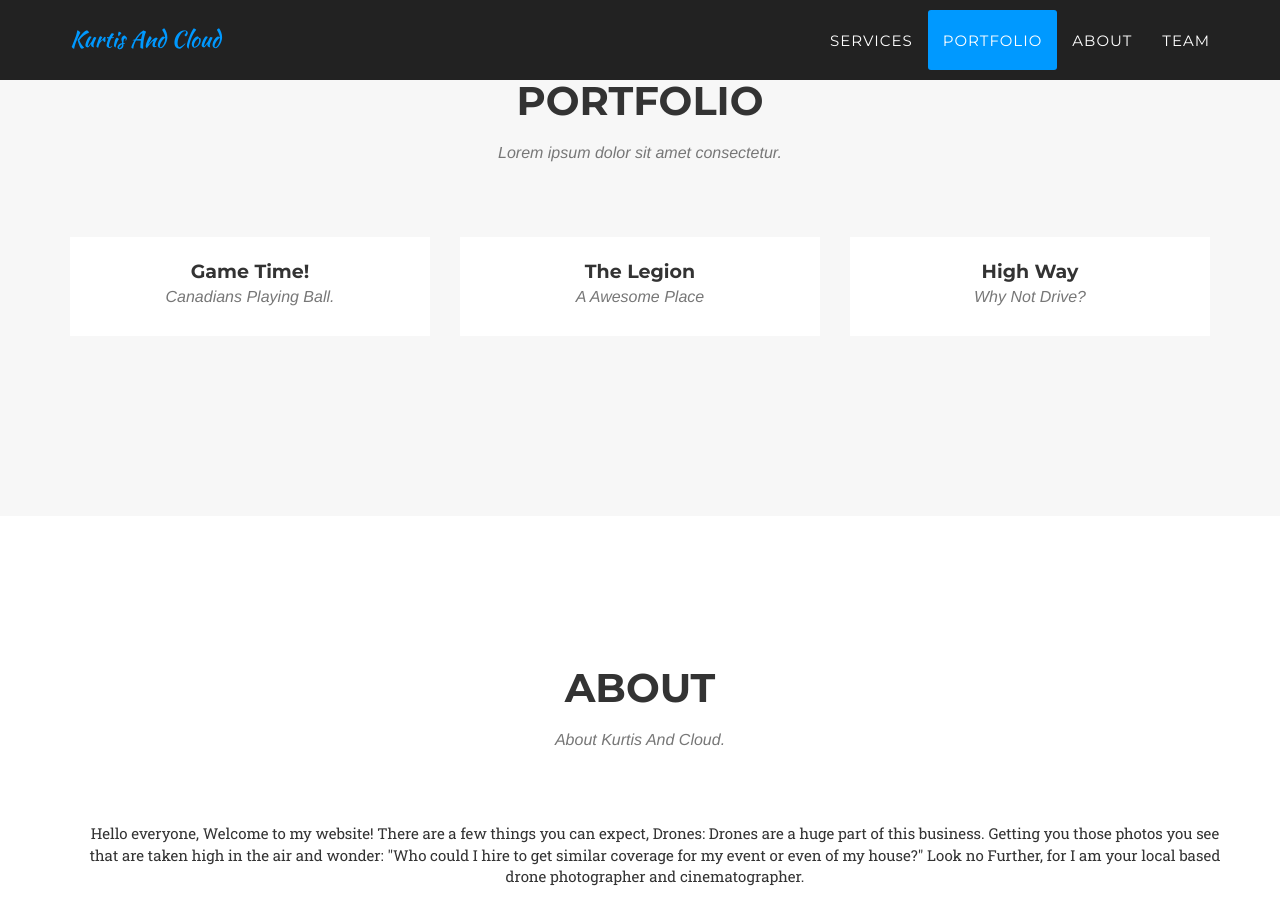
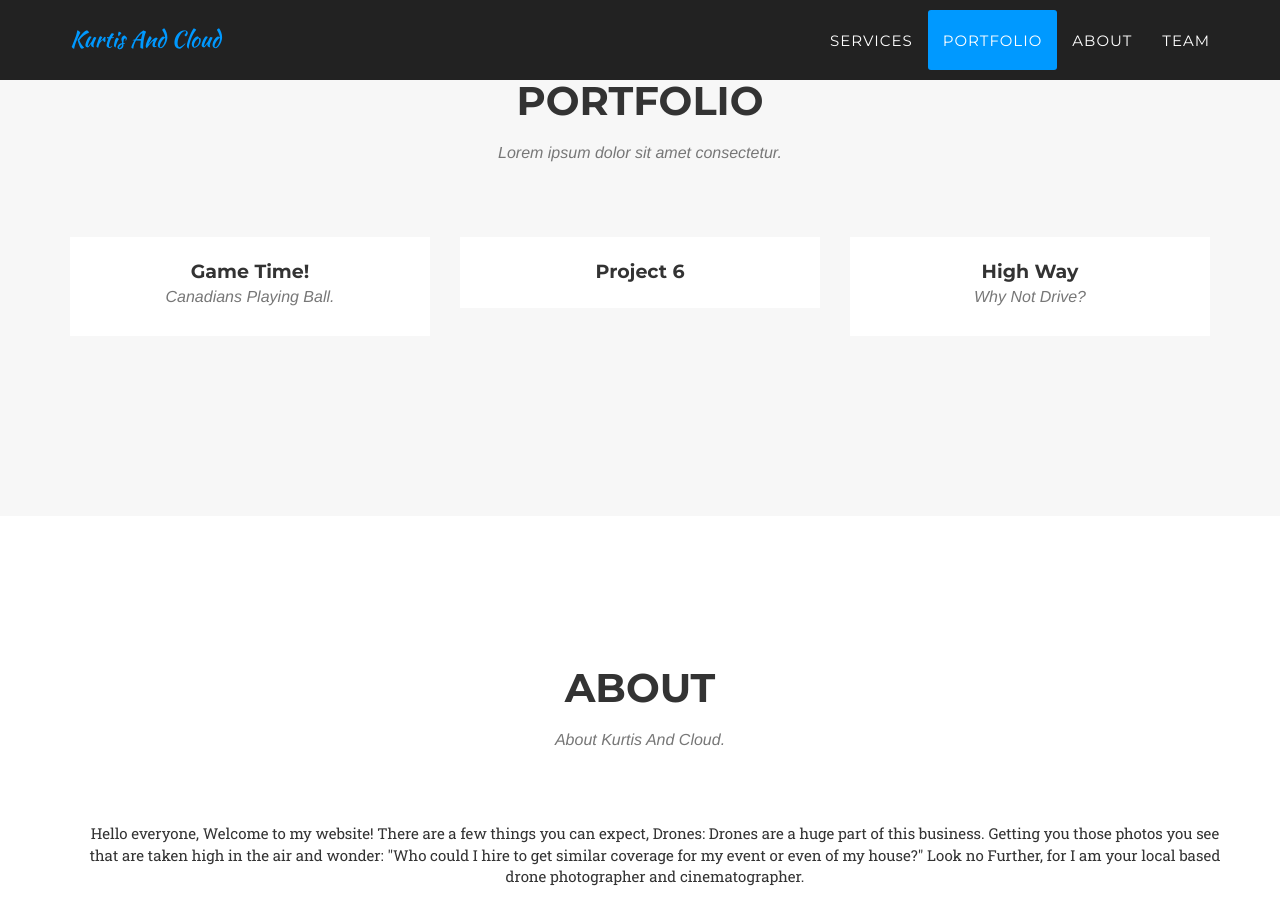
Before and after one commit to Keeg0222/KurtisAndCloud, a Jekyll site: the page built from _posts/2014-07-13-project-6.markdown, in a window 1280 px wide and 900 px high, scrolled down 1476 px. Built offline with Jekyll 4.4.1, drawn with Linux system fonts in a browser that asks for light colours; some web fonts are replaced; comment, search, counter and statistics services are not loaded; a file with an impossible date is left out.

Commit message:
Update 2014-07-13-project-6.markdown

```diff
--- a/_posts/2014-07-13-project-6.markdown
+++ b/_posts/2014-07-13-project-6.markdown
@@ -1,6 +1,6 @@
 ---
-title: The Legion
-subtitle: A Awesome Place
+
+
 layout: default
 modal-id: 6
 date: 2014-07-15
```
Also changed, not shown: other parts of _posts/2014-07-13-project-6.markdown (+1 -1 lines).
